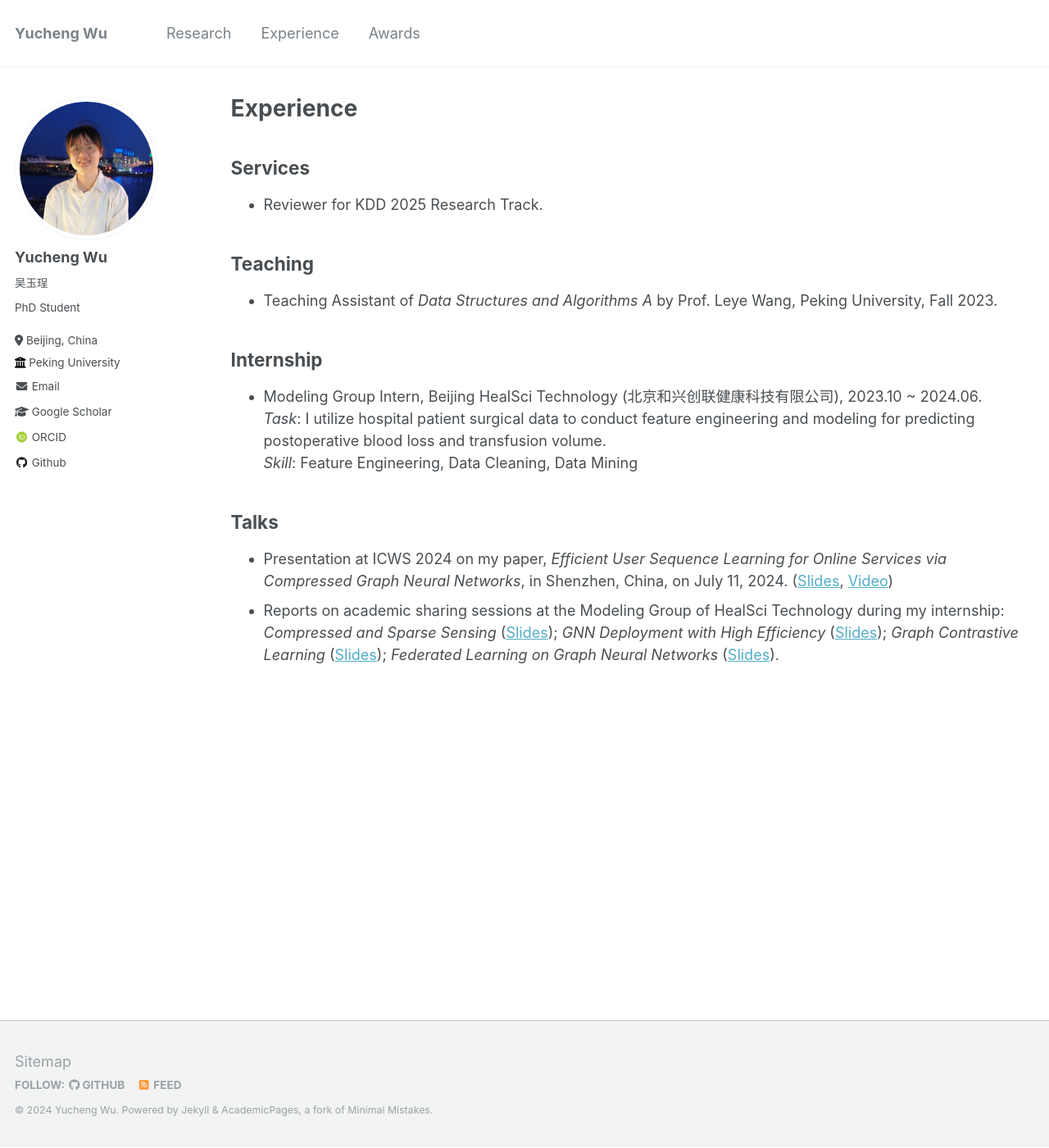
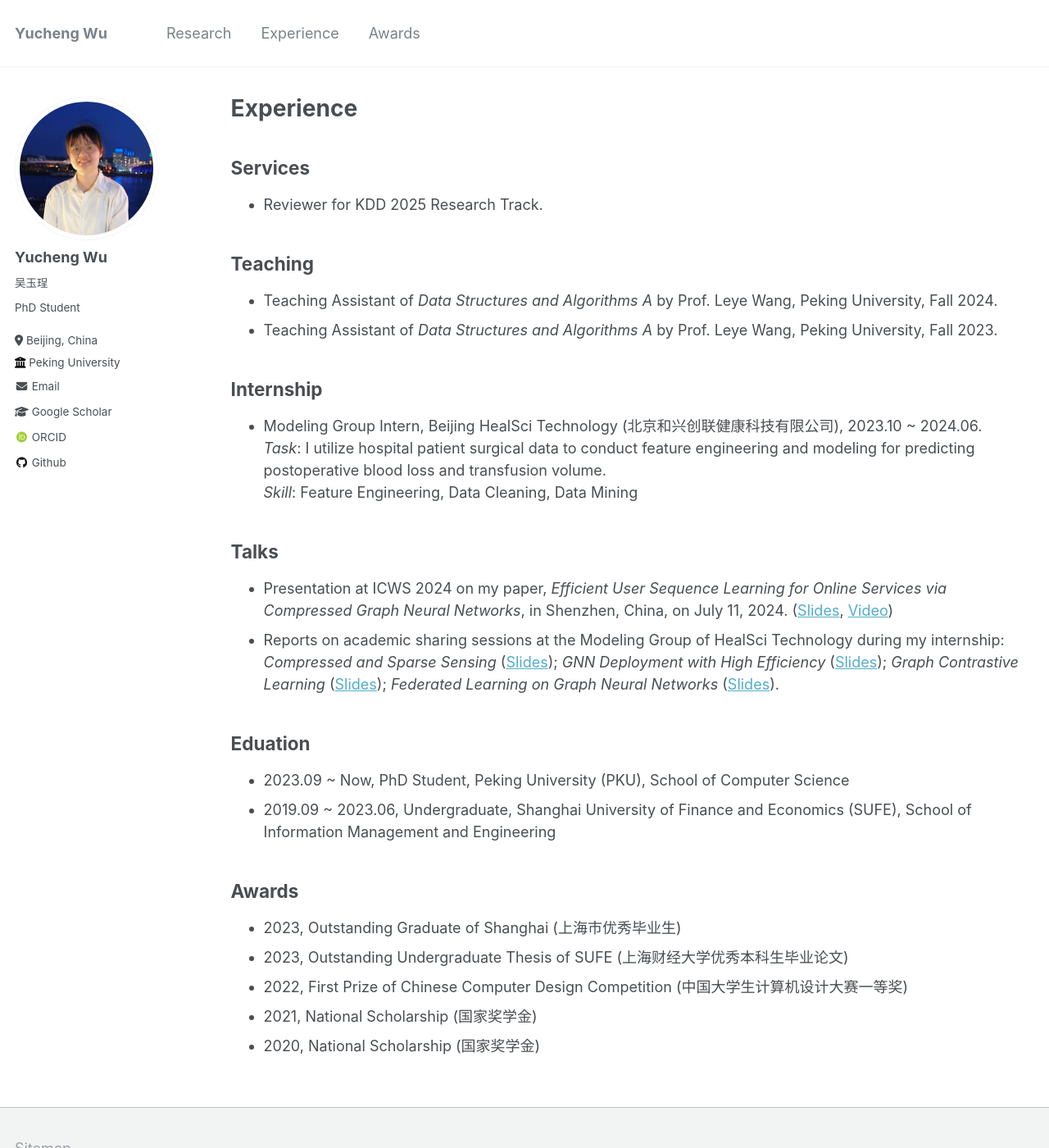
Before and after one commit to wuyucheng2002/wuyucheng2002.github.io, a Jekyll site: the page built from _pages/experience.md, in a window 1280 px wide and 1400 px high. Shown: the whole window at 82% size. Built offline with Jekyll 4.4.1, drawn with Linux system fonts in a browser that asks for light colours; some web fonts are replaced.

Commit message:
Update experience.md

```diff
--- a/_pages/experience.md
+++ b/_pages/experience.md
@@ -11,8 +11,8 @@ author_profile: true
 
 ## Teaching
 
+* Teaching Assistant of *Data Structures and Algorithms A* by Prof. Leye Wang, Peking University, Fall 2024.
 * Teaching Assistant of *Data Structures and Algorithms A* by Prof. Leye Wang, Peking University, Fall 2023.
-
 
 ## Internship
 
@@ -20,8 +20,20 @@ author_profile: true
 *Task*: I utilize hospital patient surgical data to conduct feature engineering and modeling for predicting postoperative blood loss and transfusion volume. <br/>
 *Skill*: Feature Engineering, Data Cleaning, Data Mining
 
-
 ## Talks
 
 * Presentation at ICWS 2024 on my paper, *Efficient User Sequence Learning for Online Services via Compressed Graph Neural Networks*, in Shenzhen, China, on July 11, 2024. (<a href="https://wuyucheng2002.github.io/files/ICWS_ECSeq.pdf" target="_blank">Slides</a>, <a href="https://www.bilibili.com/video/BV1vpateCEzc" target="_blank">Video</a>)
 * Reports on academic sharing sessions at the Modeling Group of HealSci Technology during my internship: *Compressed and Sparse Sensing* (<a href="https://wuyucheng2002.github.io/files/20240524_sparse_sensing.pdf" target="_blank">Slides</a>); *GNN Deployment with High Efficiency* (<a href="https://wuyucheng2002.github.io/files/20240412_GNN_Deployment.pdf" target="_blank">Slides</a>); *Graph Contrastive Learning* (<a href="https://wuyucheng2002.github.io/files/20240126_GCL.pdf" target="_blank">Slides</a>); *Federated Learning on Graph Neural Networks* (<a href="https://wuyucheng2002.github.io/files/20231201_FL_GNN.pdf" target="_blank">Slides</a>).
+
+## Eduation
+
+* 2023.09 ~ Now, PhD Student, Peking University (PKU), School of Computer Science
+* 2019.09 ~ 2023.06, Undergraduate, Shanghai University of Finance and Economics (SUFE), School of Information Management and Engineering
+
+## Awards
+
+* 2023, Outstanding Graduate of Shanghai (上海市优秀毕业生)
+* 2023, Outstanding Undergraduate Thesis of SUFE (上海财经大学优秀本科生毕业论文)
+* 2022, First Prize of Chinese Computer Design Competition (中国大学生计算机设计大赛一等奖)
+* 2021, National Scholarship (国家奖学金)
+* 2020, National Scholarship (国家奖学金)
```
